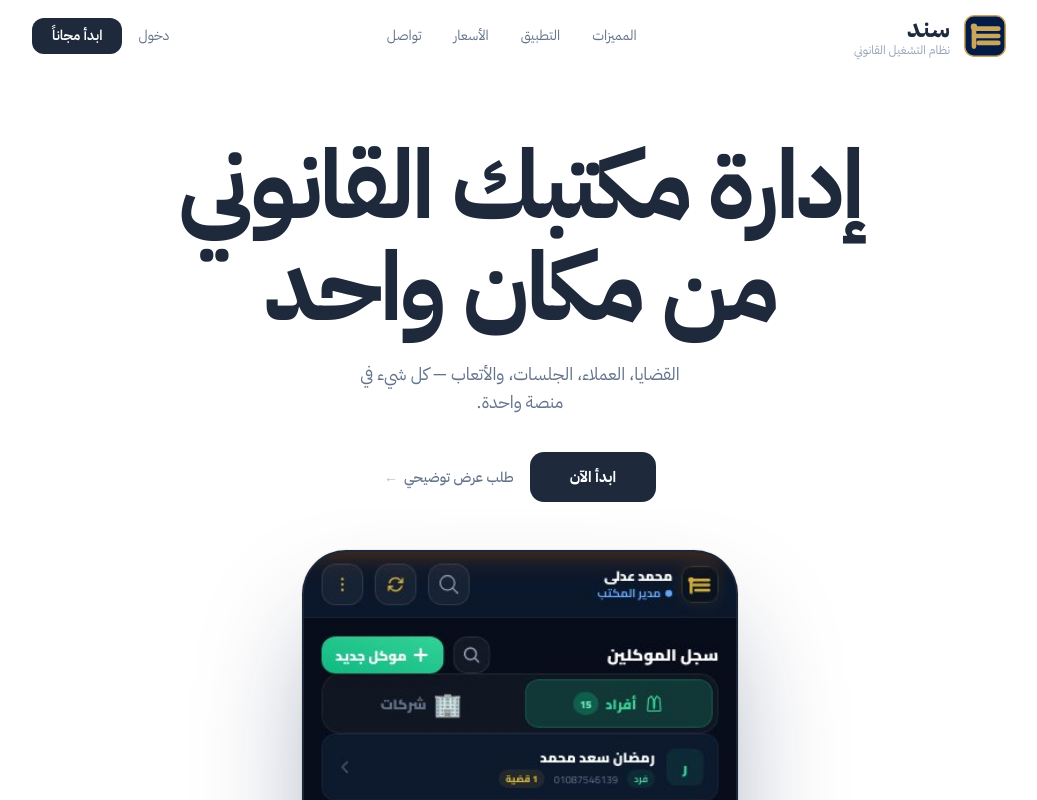
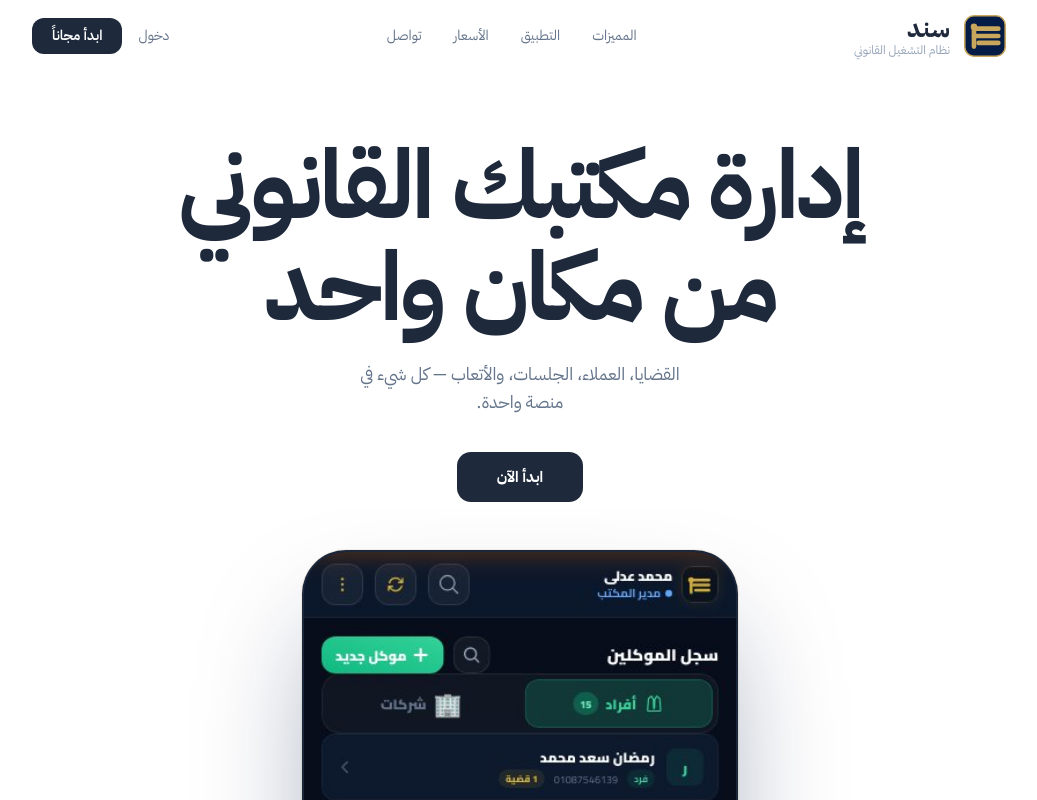
Before and after one commit to mohammedabdelnasser884-hash/Sanad-landing, a React (Vite) app: page / in a window 1280 px wide. Shown: the top 800 px of the page, without its empty margins (120-1157 px from the left). Built offline with nearby package versions, Linux system fonts and the light colour scheme.

Commit message:
Add src/components/sections/HeroSection.tsx

```diff
--- a/src/components/sections/HeroSection.tsx
+++ b/src/components/sections/HeroSection.tsx
@@ -61,15 +61,6 @@ export default function HeroSection() {
             style={{ fontSize: 15, padding: "14px 40px", borderRadius: 14 }}
           >
             ابدأ الآن
-          </a>
-          <a
-            href="#contact"
-            data-testid="button-hero-demo"
-            className="text-[#64748B] hover:text-[#1E293B] font-medium transition-colors flex items-center gap-1.5"
-            style={{ fontSize: 14 }}
-          >
-            طلب عرض توضيحي
-            <span style={{ opacity: 0.5 }}>←</span>
           </a>
         </motion.div>
       </div>
```
